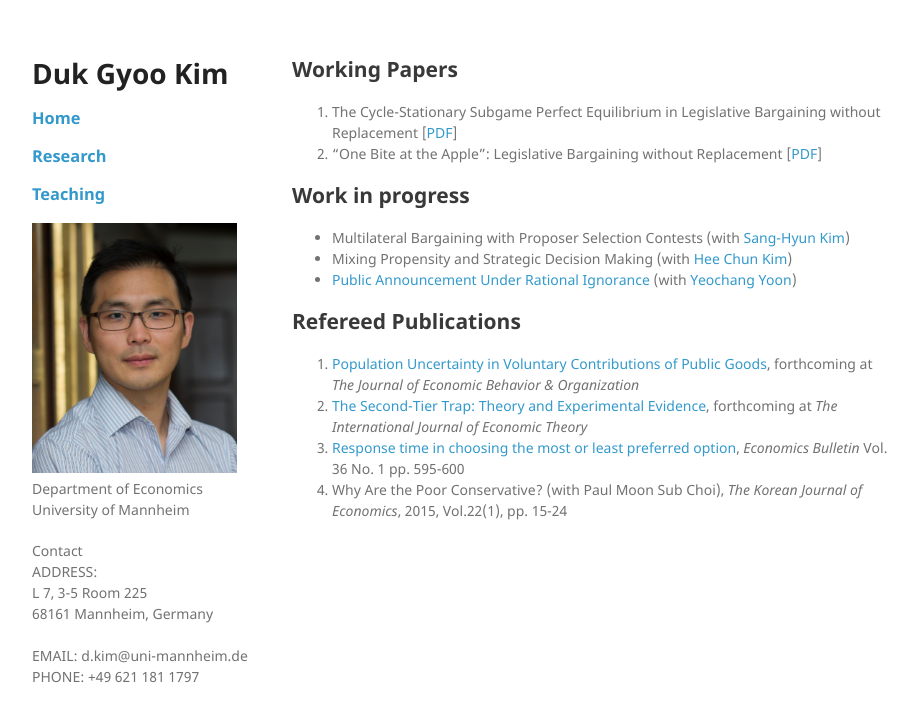
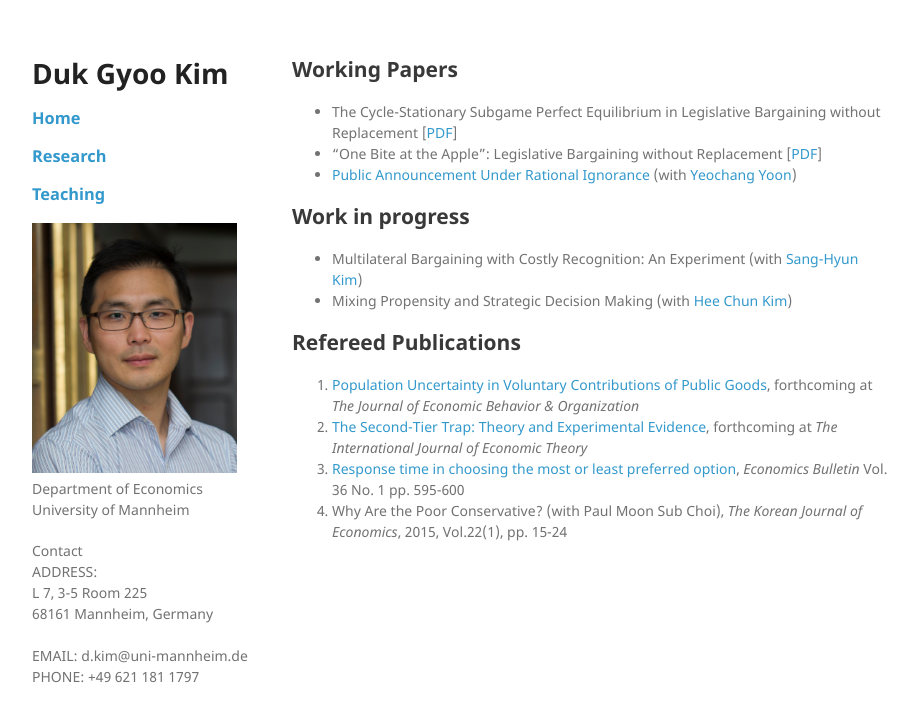
Before and after one commit to kimdukgyoo/kimdukgyoo.github.io, a Jekyll site: the page built from research.md, in a window 1280 px wide. Shown: the top 722 px of the page, without its empty margins (178-1095 px from the left). Built offline with Jekyll 4.4.1, drawn with Linux system fonts in a browser that asks for light colours; our own code applies the rules of GitHub Pages for plain Markdown files.

Commit message:
Update research.md

```diff
--- a/research.md
+++ b/research.md
@@ -1,11 +1,11 @@
 ## Working Papers
-1. The Cycle-Stationary Subgame Perfect Equilibrium in Legislative Bargaining without Replacement [[PDF](https://www.dropbox.com/s/sexydlcntyjwq95/CycleStationaryEquilibriumInLegislativeBargaining.pdf "PDF")]
-2. "One Bite at the Apple": Legislative Bargaining without Replacement [[PDF](http://google.com "To Be Updated")]
+* The Cycle-Stationary Subgame Perfect Equilibrium in Legislative Bargaining without Replacement [[PDF](https://www.dropbox.com/s/sexydlcntyjwq95/CycleStationaryEquilibriumInLegislativeBargaining.pdf "PDF")]
+* "One Bite at the Apple": Legislative Bargaining without Replacement [[PDF](http://google.com "To Be Updated")]
+* <a href="https://kimdukgyoo.github.io/pdfjs/web/viewer.html?file=PARI_20171121.pdf" target="_blank"> Public Announcement Under Rational Ignorance</a> (with [Yeochang Yoon](https://sites.google.com/site/yyeochang/ "Yeochang Yoon's webpage"))
 
 ## Work in progress
-* Multilateral Bargaining with Proposer Selection Contests (with [Sang-Hyun Kim](https://sites.google.com/site/sanghyunkim46/home "Sang-Hyun Kim's webpage"))
+* Multilateral Bargaining with Costly Recognition: An Experiment (with [Sang-Hyun Kim](https://sites.google.com/site/sanghyunkim46/home "Sang-Hyun Kim's webpage"))
 * Mixing Propensity and Strategic Decision Making (with [Hee Chun Kim](https://sites.google.com/site/hckim0822/home "Hee Chun Kim's webpage"))
-* <a href="https://kimdukgyoo.github.io/pdfjs/web/viewer.html?file=PARI_20170908.pdf" target="_blank"> Public Announcement Under Rational Ignorance</a> (with [Yeochang Yoon](https://sites.google.com/site/yyeochang/ "Yeochang Yoon's webpage"))
 
 ## Refereed Publications
 1.  <a href="https://doi.org/10.1016/j.jebo.2017.10.009" target="_blank"> Population Uncertainty in Voluntary Contributions of Public Goods</a>, forthcoming at _The Journal of Economic Behavior & Organization_
```
